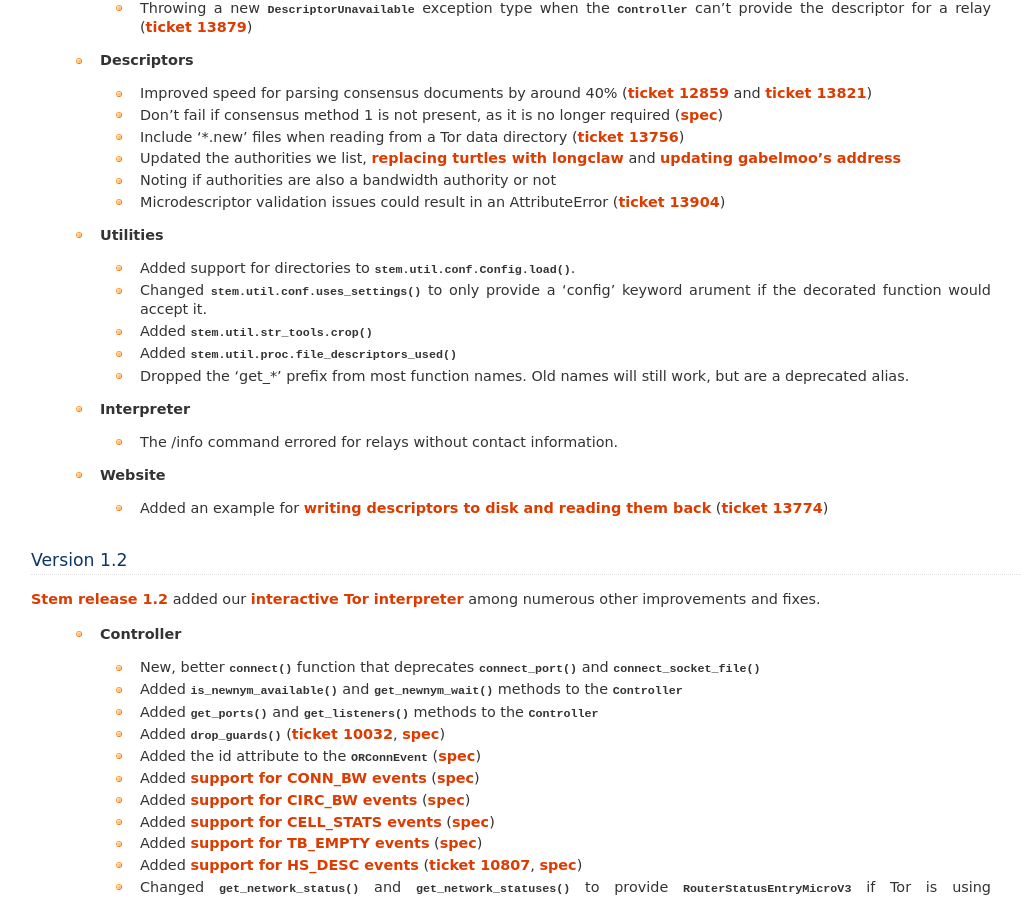
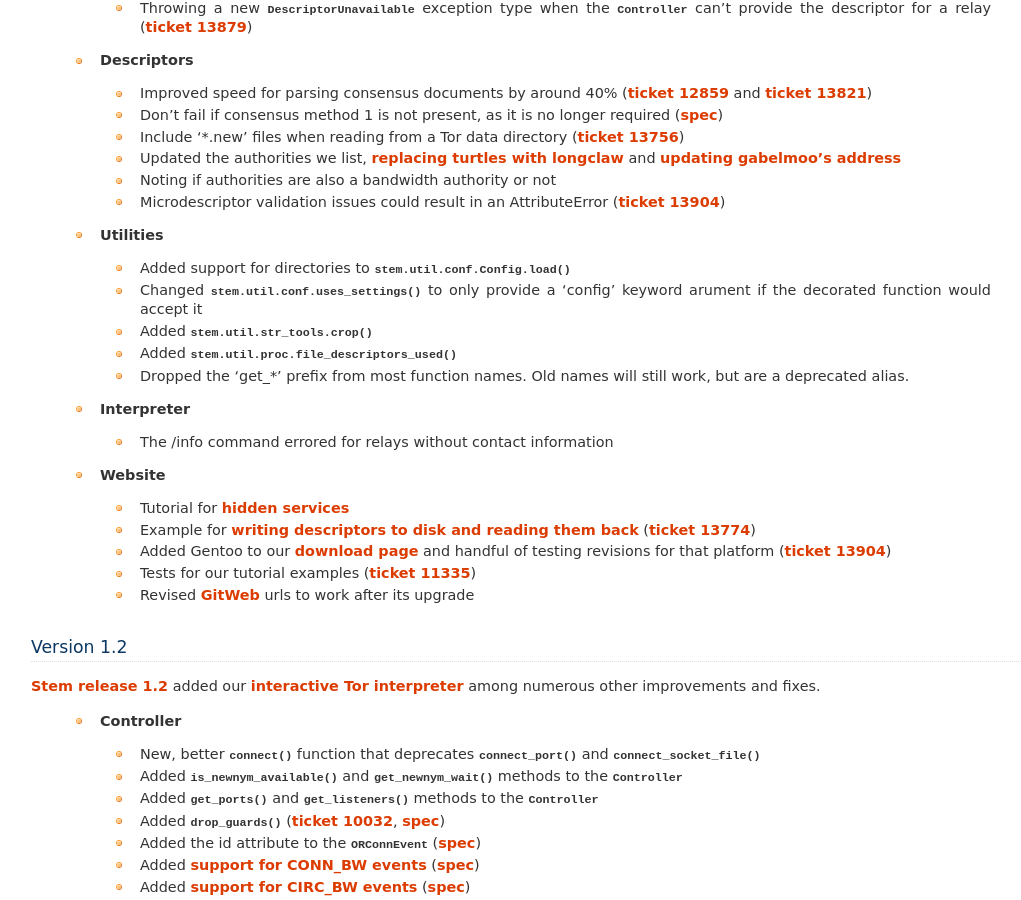
Before and after one commit to torproject/stem, a Sphinx documentation site: the page built from docs/change_log.rst, in a window 1280 px wide and 900 px high, scrolled down 1047 px. Shown: the whole window, without its empty margins (89-1110 px from the left). Built offline with Sphinx 7.4.7, drawn with Linux system fonts in a browser that asks for light colours.

Commit message:
Updating changelog
Just a few notes I forgot to add for recent changes.

```diff
--- a/docs/change_log.rst
+++ b/docs/change_log.rst
@@ -65,19 +65,23 @@
 
  * **Utilities**
 
-  * Added support for directories to :func:`stem.util.conf.Config.load`.
-  * Changed :func:`stem.util.conf.uses_settings` to only provide a 'config' keyword arument if the decorated function would accept it.
+  * Added support for directories to :func:`stem.util.conf.Config.load`
+  * Changed :func:`stem.util.conf.uses_settings` to only provide a 'config' keyword arument if the decorated function would accept it
   * Added :func:`stem.util.str_tools.crop`
   * Added :func:`stem.util.proc.file_descriptors_used`
   * Dropped the 'get_*' prefix from most function names. Old names will still work, but are a deprecated alias.
 
  * **Interpreter**
 
-  * The /info command errored for relays without contact information.
+  * The /info command errored for relays without contact information
 
  * **Website**
 
-  * Added an example for `writing descriptors to disk and reading them back <tutorials/mirror_mirror_on_the_wall.html#saving-and-loading-descriptors>`_ (:trac:`13774`)
+  * Tutorial for `hidden services <tutorials/over_the_river.html>`_
+  * Example for `writing descriptors to disk and reading them back <tutorials/mirror_mirror_on_the_wall.html#saving-and-loading-descriptors>`_ (:trac:`13774`)
+  * Added Gentoo to our `download page <download.html>`_ and handful of testing revisions for that platform (:trac:`13904`)
+  * Tests for our tutorial examples (:trac:`11335`)
+  * Revised `GitWeb <https://gitweb.torproject.org/>`_ urls to work after its upgrade
 
 .. _version_1.2:
 
```
